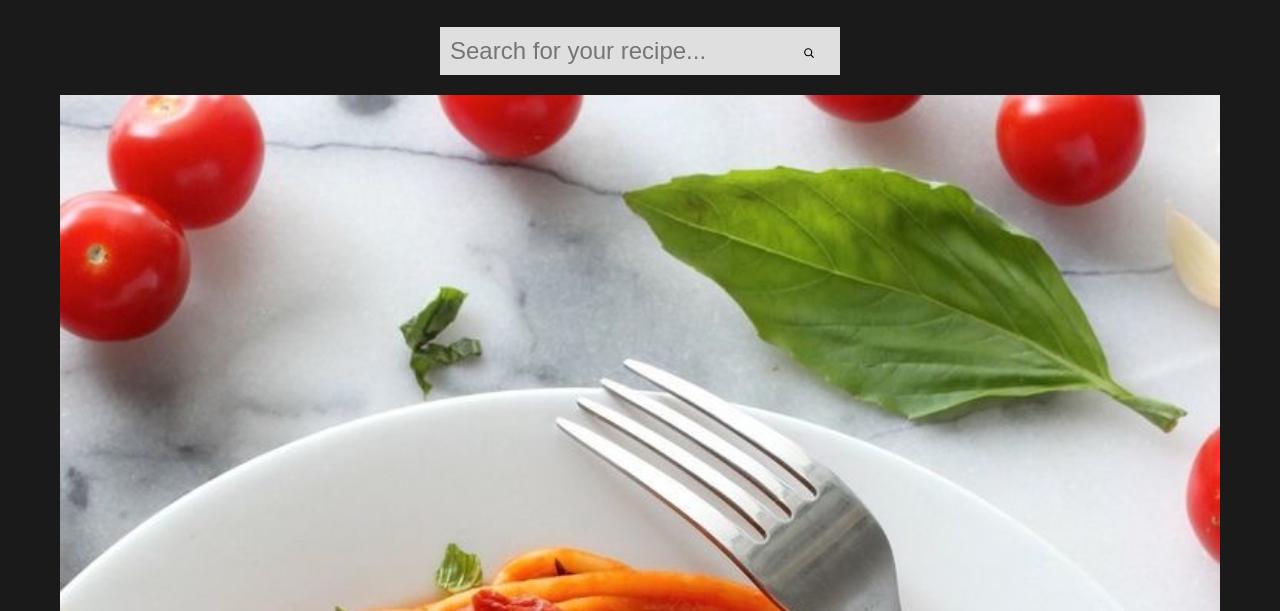
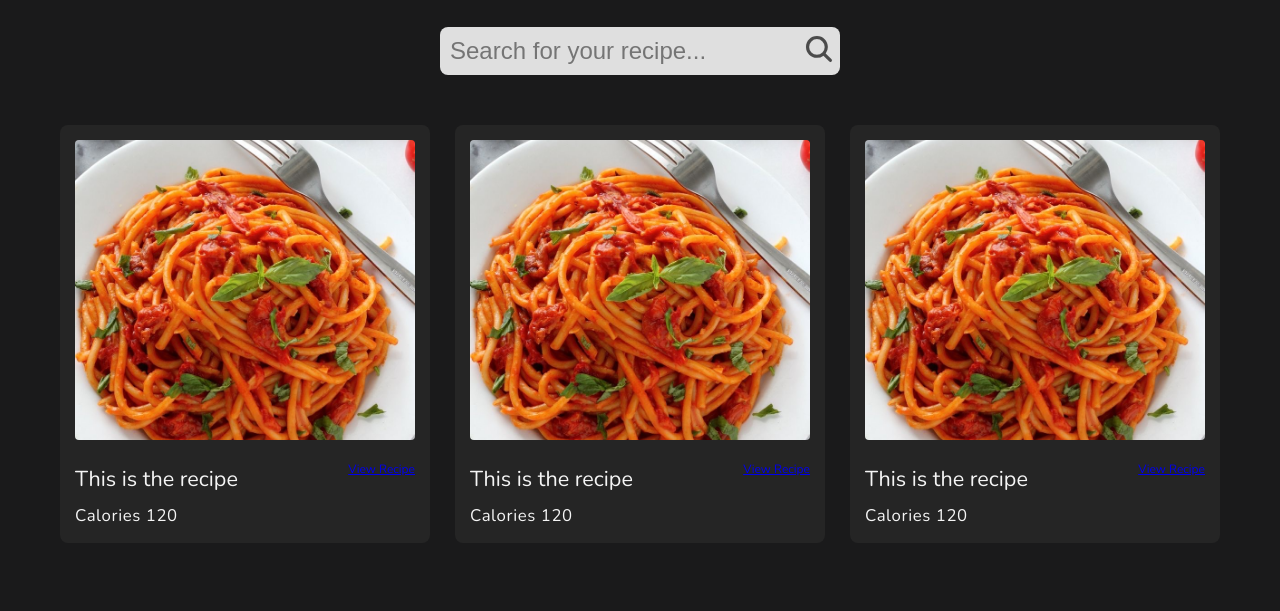
Before and after one commit to naomirono/Recipe-App, a plain HTML site: page public/index.html in a window 1280 px wide. Shown: the part 189-800 px from the top of the page. Drawn offline with nearby package versions, Linux system fonts and the light colour scheme.

Commit message:
write code to style items inside search results

```diff
--- a/public/src/css/styles.css
+++ b/public/src/css/styles.css
@@ -41,14 +41,73 @@ form {
   max-width: 400px;
   margin: 20px auto;
   background-color: rgb(223, 223, 223);
+  border-radius: 8px;
+
 }
 input {
   width: 90%;
   padding: 10px;
-  border-radius: 4px;
   border: none;
   outline: none;
   font-size: 2rem;
-  background-color: rgb(223, 223, 223);
+  background-color:transparent;
   display: inline-block;
 }
+form ion-icon {
+    width: 8%;
+    font-size: 3rem;
+    margin-bottom: -8px;
+    color: rgb(75, 75, 75);
+    display: inline-block;
+  }
+  .search-result {
+    margin-top: 50px;
+    width: 100%;
+    display: grid;
+    grid-gap: 25px;
+    grid-template: auto / repeat(auto-fit, minmax(300px, 1fr));
+  }
+  .item {
+    width: 100%;
+    border-radius: 8px;
+    background-color: rgb(37, 37, 37);
+    padding: 15px;
+    overflow: hidden;
+  }
+  .item img {
+    width: 100%;
+    height: 300px;
+    border-radius: 4px;
+  }
+  .flex-container {
+    display: flex;
+    align-items: center;
+    justify-content: space-between;
+  }
+  .search-result .title {
+    color: whitesmoke;
+    margin: 20px 10px 0 0;
+    font-size: 1.8rem;
+    font-weight: 400;
+  }
+  .view-btn {
+    text-decoration: none;
+    text-align: center;
+    width: 130px;
+    padding: 10px 0;
+    background-color: #404041;
+    color: whitesmoke;
+    font-size: 1.4rem;
+    font-weight: 600;
+    margin-top: 20px;
+    border-radius: 4px;
+    align-self: flex-start;
+  }
+  .item-data {
+    color: whitesmoke;
+    display: block;
+    margin-top: 10px;
+    font-size: 1.4rem;
+    letter-spacing: 0.05rem;
+    line-height: 2rem;
+  }
```
